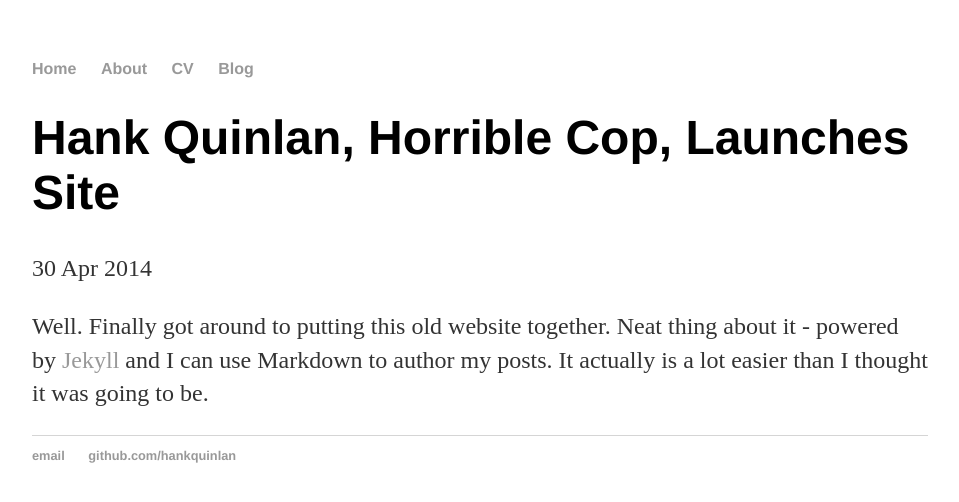
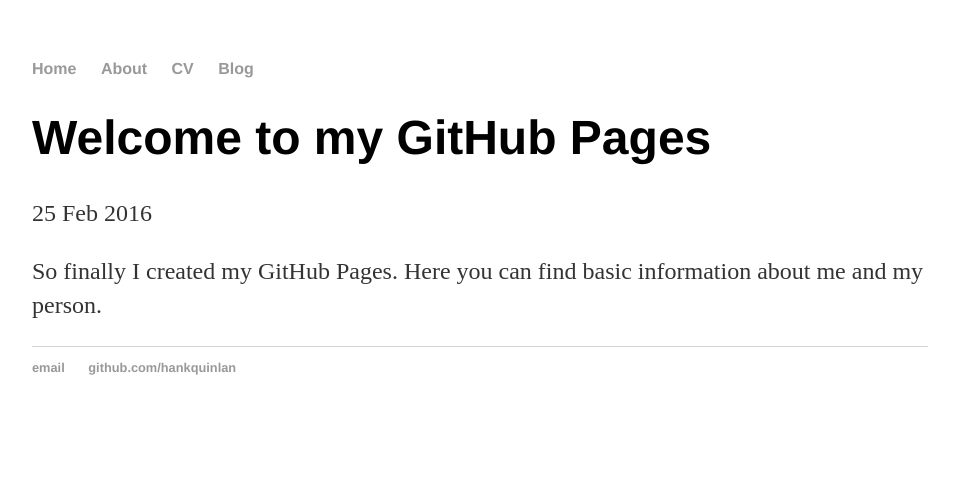
Before and after one commit to Georg11/Georg11.github.io, a Jekyll site: the page built from _posts/2016-02-25-my-first-post.md, in a window 1280 px wide. Shown: the top 502 px of the page, without its empty margins (160-1119 px from the left). Built offline with Jekyll 4.4.1, drawn with Linux system fonts in a browser that asks for light colours.

Commit message:
Update 2016-02-25-my-first-post.md

```diff
--- a/_posts/2016-02-25-my-first-post.md
+++ b/_posts/2016-02-25-my-first-post.md
@@ -1,7 +1,7 @@
 ---
 layout: post
-title: "Hank Quinlan, Horrible Cop, Launches Site"
-date: 2014-04-30
+title: "Welcome to my GitHub Pages"
+date: 2016-02-25
 ---
 
-Well. Finally got around to putting this old website together. Neat thing about it - powered by [Jekyll](http://jekyllrb.com) and I can use Markdown to author my posts. It actually is a lot easier than I thought it was going to be.
+So finally I created my GitHub Pages. Here you can find basic information about me and my person.
```
